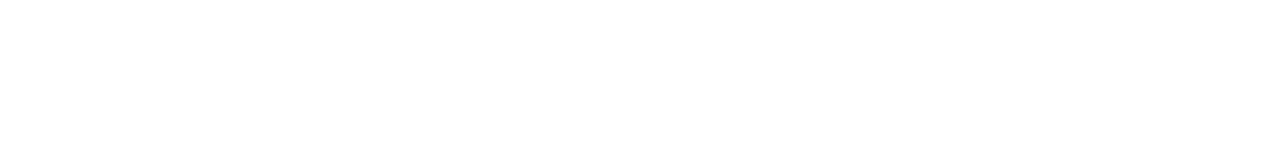
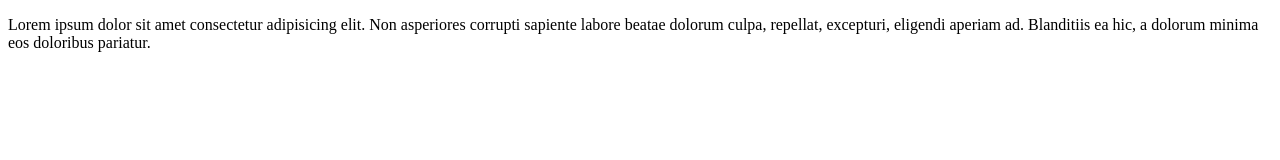
Before and after one commit to IrinaLender27/practic_9_10, a plain HTML site: page index.html in a window 1280 px wide. Drawn offline with Linux system fonts and the light colour scheme.

Commit message:
Update index.html

```diff
--- a/index.html
+++ b/index.html
@@ -6,5 +6,14 @@
     <title>Document</title>
     <link rel="stylesheet" href="./css/style.css" />
   </head>
-  <body></body>
+  <body>
+    <header>
+      <p>
+        Lorem ipsum dolor sit amet consectetur adipisicing elit. Non asperiores
+        corrupti sapiente labore beatae dolorum culpa, repellat, excepturi,
+        eligendi aperiam ad. Blanditiis ea hic, a dolorum minima eos doloribus
+        pariatur.
+      </p>
+    </header>
+  </body>
 </html>
```
